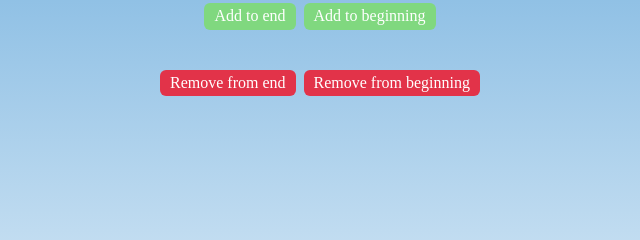
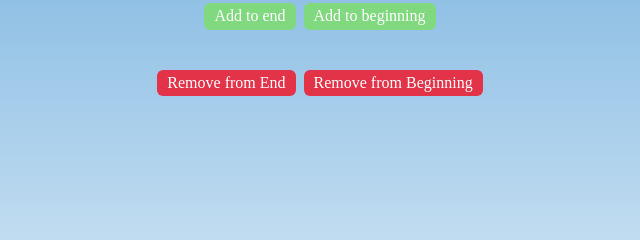
Before and after one commit to MustafaR91/my-emoji-apps, a plain HTML site: page index.html in a window 1280 px wide. Shown: the part 254-494 px from the top of the page, 320-960 px from the left. Drawn offline with nearby package versions, Linux system fonts and the light colour scheme; a web font is replaced by a local one.

Commit message:
Capitalized
aasdasd

```diff
--- a/index.html
+++ b/index.html
@@ -12,8 +12,8 @@
             <button id="unshift-btn">Add to beginning</button>
         </div>
         <div class="buttons-wrapper">
-            <button id="pop-btn">Remove from end</button>
-            <button id="shift-btn">Remove from beginning</button>
+            <button id="pop-btn">Remove from End</button>
+            <button id="shift-btn">Remove from Beginning</button>
         </div>
         <script src="index.js"></script>
     </body>
```
